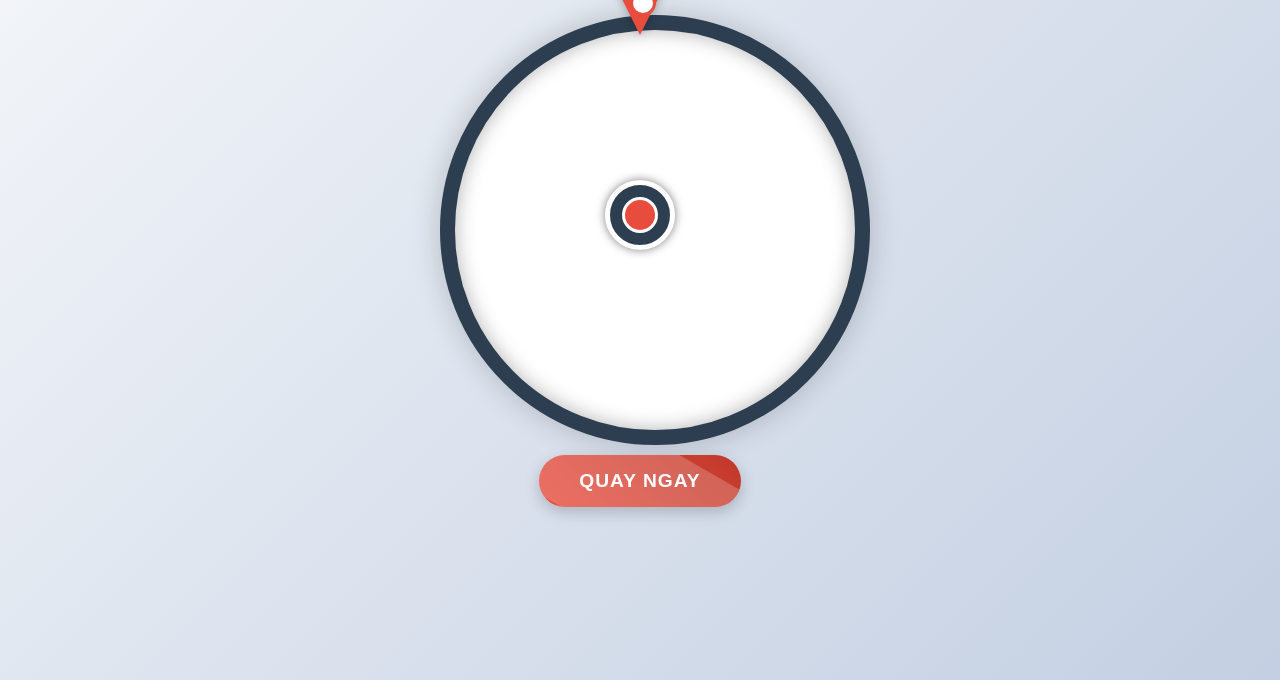
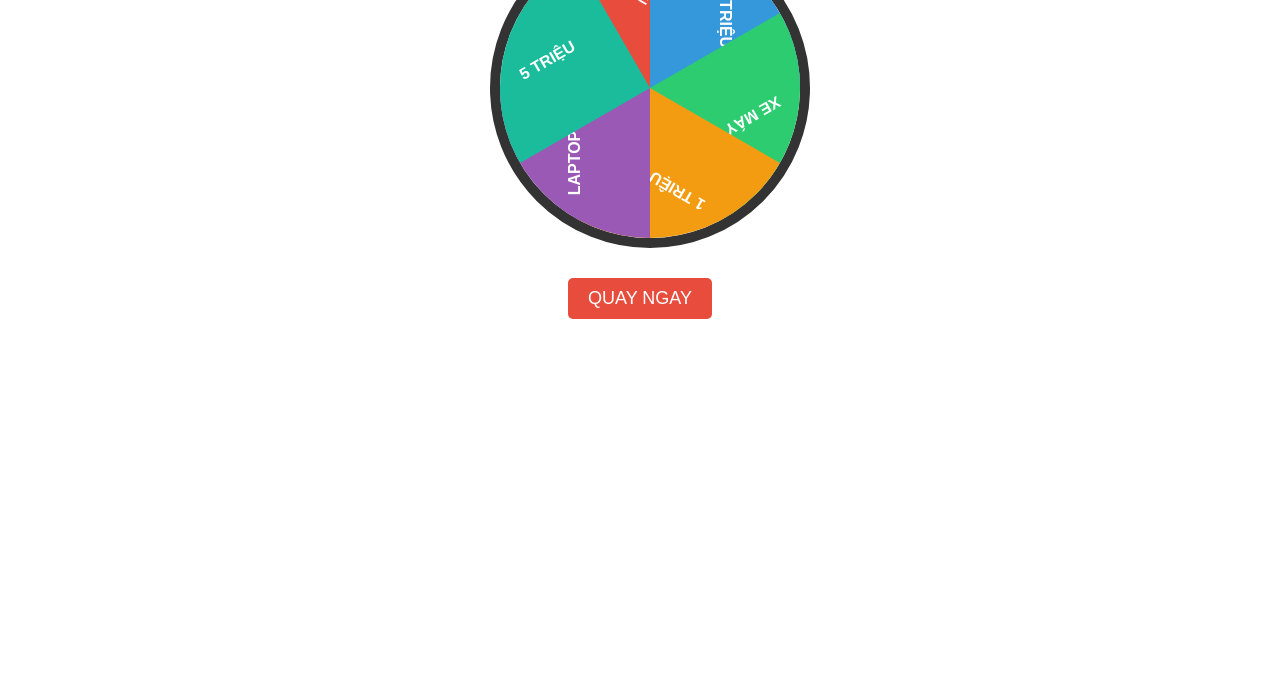
Before and after one commit to hhdvippro/vqmm, a plain HTML site: page index.html in a window 1280 px wide. Shown: the part 160-840 px from the top of the page. After the commit the page ends 800 px from the top, so only its background shows below. Drawn offline with Linux system fonts and the light colour scheme.

Commit message:
Update index.html

```diff
--- a/index.html
+++ b/index.html
@@ -1,60 +1,19 @@
 <!DOCTYPE html>
-<html lang="vi">
+<html>
 <head>
-    <meta charset="UTF-8">
-    <meta name="viewport" content="width=device-width, initial-scale=1.0">
-    <title>Vòng Quay May Mắn</title>
+    <title>Vòng Quay Đơn Giản</title>
     <style>
-        body {
-            font-family: 'Arial', sans-serif;
-            display: flex;
-            flex-direction: column;
-            align-items: center;
-            justify-content: center;
-            min-height: 100vh;
-            background: linear-gradient(135deg, #f5f7fa 0%, #c3cfe2 100%);
-            margin: 0;
-            padding: 20px;
-            overflow-x: hidden;
-        }
-
-        h1 {
-            color: #e74c3c;
-            margin-bottom: 30px;
-            text-shadow: 2px 2px 4px rgba(0, 0, 0, 0.1);
-            font-size: 2.5rem;
-        }
-
-        .container {
-            display: flex;
-            flex-direction: column;
-            align-items: center;
-            max-width: 800px;
-            width: 100%;
-        }
-
-        .wheel-container {
-            position: relative;
-            width: 400px;
-            height: 400px;
-            margin-bottom: 40px;
-        }
-
-        .wheel {
-            width: 100%;
-            height: 100%;
+        body { font-family: Arial; text-align: center; }
+        #wheel {
+            width: 300px;
+            height: 300px;
             border-radius: 50%;
             position: relative;
             overflow: hidden;
-            border: 15px solid #2c3e50;
-            box-shadow: 0 0 30px rgba(0, 0, 0, 0.2),
-                        inset 0 0 20px rgba(0, 0, 0, 0.3);
-            transition: transform 4s cubic-bezier(0.17, 0.67, 0.12, 0.99);
-            transform: rotate(0deg);
-            background-color: #fff;
+            margin: 30px auto;
+            border: 10px solid #333;
         }
-
-        .wheel-item {
+        .item {
             position: absolute;
             width: 50%;
             height: 50%;
@@ -62,199 +21,88 @@
             display: flex;
             align-items: center;
             justify-content: center;
+            color: white;
             font-weight: bold;
+        }
+        #spin {
+            padding: 10px 20px;
+            font-size: 18px;
+            background: #e74c3c;
             color: white;
-            text-shadow: 1px 1px 3px rgba(0, 0, 0, 0.5);
-            font-size: 1.1rem;
-            border: 1px solid rgba(255, 255, 255, 0.3);
-            box-sizing: border-box;
+            border: none;
+            border-radius: 5px;
+            cursor: pointer;
         }
-
         .pointer {
             position: absolute;
-            top: -30px;
+            top: -20px;
             left: 50%;
             transform: translateX(-50%);
             width: 0;
             height: 0;
-            border-left: 25px solid transparent;
-            border-right: 25px solid transparent;
-            border-top: 50px solid #e74c3c;
+            border-left: 15px solid transparent;
+            border-right: 15px solid transparent;
+            border-top: 30px solid red;
             z-index: 10;
-            filter: drop-shadow(0 0 5px rgba(0, 0, 0, 0.3));
-        }
-
-        .pointer::after {
-            content: '';
-            position: absolute;
-            top: -45px;
-            left: -10px;
-            width: 20px;
-            height: 20px;
-            background-color: #fff;
-            border-radius: 50%;
-            border: 3px solid #e74c3c;
-        }
-
-        .controls {
-            display: flex;
-            flex-direction: column;
-            align-items: center;
-            gap: 20px;
-            width: 100%;
-        }
-
-        .spin-btn {
-            padding: 15px 40px;
-            font-size: 1.2rem;
-            background: linear-gradient(45deg, #e74c3c, #c0392b);
-            color: white;
-            border: none;
-            border-radius: 50px;
-            cursor: pointer;
-            transition: all 0.3s;
-            box-shadow: 0 5px 15px rgba(0, 0, 0, 0.2);
-            text-transform: uppercase;
-            font-weight: bold;
-            letter-spacing: 1px;
-            position: relative;
-            overflow: hidden;
-        }
-
-        .spin-btn:hover {
-            transform: translateY(-3px);
-            box-shadow: 0 8px 20px rgba(0, 0, 0, 0.3);
-        }
-
-        .spin-btn:active {
-            transform: translateY(1px);
-        }
-
-        .spin-btn:disabled {
-            background: linear-gradient(45deg, #95a5a6, #7f8c8d);
-            cursor: not-allowed;
-            transform: none;
-            box-shadow: 0 5px 15px rgba(0, 0, 0, 0.2);
-        }
-
-        .spin-btn::after {
-            content: '';
-            position: absolute;
-            top: -50%;
-            left: -60%;
-            width: 200%;
-            height: 200%;
-            background: rgba(255, 255, 255, 0.2);
-            transform: rotate(30deg);
-            transition: all 0.3s;
-        }
-
-        .spin-btn:hover::after {
-            left: 100%;
-        }
-
-        .result {
-            margin-top: 30px;
-            font-size: 1.8rem;
-            font-weight: bold;
-            color: #e74c3c;
-            height: 50px;
-            text-align: center;
-            text-shadow: 1px 1px 3px rgba(0, 0, 0, 0.1);
-            padding: 10px 30px;
-            background-color: rgba(255, 255, 255, 0.8);
-            border-radius: 50px;
-            box-shadow: 0 5px 15px rgba(0, 0, 0, 0.1);
-            opacity: 0;
-            transition: opacity 0.5s;
-            max-width: 80%;
-        }
-
-        .result.show {
-            opacity: 1;
-        }
-
-        .wheel-center {
-            position: absolute;
-            width: 60px;
-            height: 60px;
-            background: #2c3e50;
-            border-radius: 50%;
-            top: 50%;
-            left: 50%;
-            transform: translate(-50%, -50%);
-            z-index: 5;
-            border: 5px solid #fff;
-            box-shadow: 0 0 10px rgba(0, 0, 0, 0.5);
-        }
-
-        .wheel-center::after {
-            content: '';
-            position: absolute;
-            width: 30px;
-            height: 30px;
-            background: #e74c3c;
-            border-radius: 50%;
-            top: 50%;
-            left: 50%;
-            transform: translate(-50%, -50%);
-            border: 3px solid #fff;
-        }
-
-        @media (max-width: 500px) {
-            .wheel-container {
-                width: 300px;
-                height: 300px;
-            }
-
-            h1 {
-                font-size: 1.8rem;
-            }
-
-            .wheel-item {
-                font-size: 0.9rem;
-            }
         }
     </style>
 </head>
 <body>
-    <div class="container">
-        <h1>VÒNG QUAY MAY MẮN</h1>
+    <h1>VÒNG QUAY MAY MẮN</h1>
 
-        <div class="wheel-container">
-            <div class="pointer"></div>
-            <div class="wheel" id="wheel"></div>
-            <div class="wheel-center"></div>
-        </div>
-
-        <div class="controls">
-            <button class="spin-btn" id="spinBtn">QUAY NGAY</button>
-        </div>
-
-        <div class="result" id="result"></div>
+    <div style="position: relative; width: 300px; margin: 0 auto;">
+        <div class="pointer"></div>
+        <div id="wheel"></div>
     </div>
 
+    <button id="spin">QUAY NGAY</button>
+    <p id="result"></p>
+
     <script>
-        // Danh sách các phần thưởng và màu sắc tương ứng
-        const items = [
-            { text: "IPHONE 15", color: "#e74c3c" },
+        const prizes = [
+            { text: "IPHONE", color: "#e74c3c" },
             { text: "10 TRIỆU", color: "#3498db" },
             { text: "XE MÁY", color: "#2ecc71" },
             { text: "1 TRIỆU", color: "#f39c12" },
             { text: "LAPTOP", color: "#9b59b6" },
-            { text: "5 TRIỆU", color: "#1abc9c" },
-            { text: "TV 4K", color: "#d35400" },
-            { text: "2 TRIỆU", color: "#34495e" }
+            { text: "5 TRIỆU", color: "#1abc9c" }
         ];
 
         const wheel = document.getElementById('wheel');
-        const spinBtn = document.getElementById('spinBtn');
-        const resultDisplay = document.getElementById('result');
-
-        let isSpinning = false;
-        let currentRotation = 0;
+        const spinBtn = document.getElementById('spin');
+        const result = document.getElementById('result');
 
         // Tạo vòng quay
         function createWheel() {
-            wheel.innerHTML = '';
-            const itemCount = items
+            const sectorAngle = 360 / prizes.length;
+
+            prizes.forEach((prize, index) => {
+                const sector = document.createElement('div');
+                sector.className = 'item';
+                sector.textContent = prize.text;
+                sector.style.backgroundColor = prize.color;
+                sector.style.transform = `rotate(${index * sectorAngle}deg) skewY(${90 - sectorAngle}deg)`;
+                sector.style.transform += ` skewY(${sectorAngle - 90}deg) rotate(${sectorAngle/2}deg)`;
+                wheel.appendChild(sector);
+            });
+        }
+
+        // Quay vòng quay
+        spinBtn.addEventListener('click', function() {
+            if (wheel.style.transform.includes('rotate')) return;
+
+            const randomPrize = Math.floor(Math.random() * prizes.length);
+            const spinDegrees = 1800 + (360 / prizes.length) * randomPrize;
+
+            wheel.style.transform = `rotate(-${spinDegrees}deg)`;
+            wheel.style.transition = 'transform 3s ease-out';
+
+            setTimeout(() => {
+                result.textContent = `Chúc mừng bạn nhận được ${prizes[randomPrize].text}!`;
+            }, 3000);
+        });
+
+        createWheel();
+    </script>
+</body>
+</html>
```
